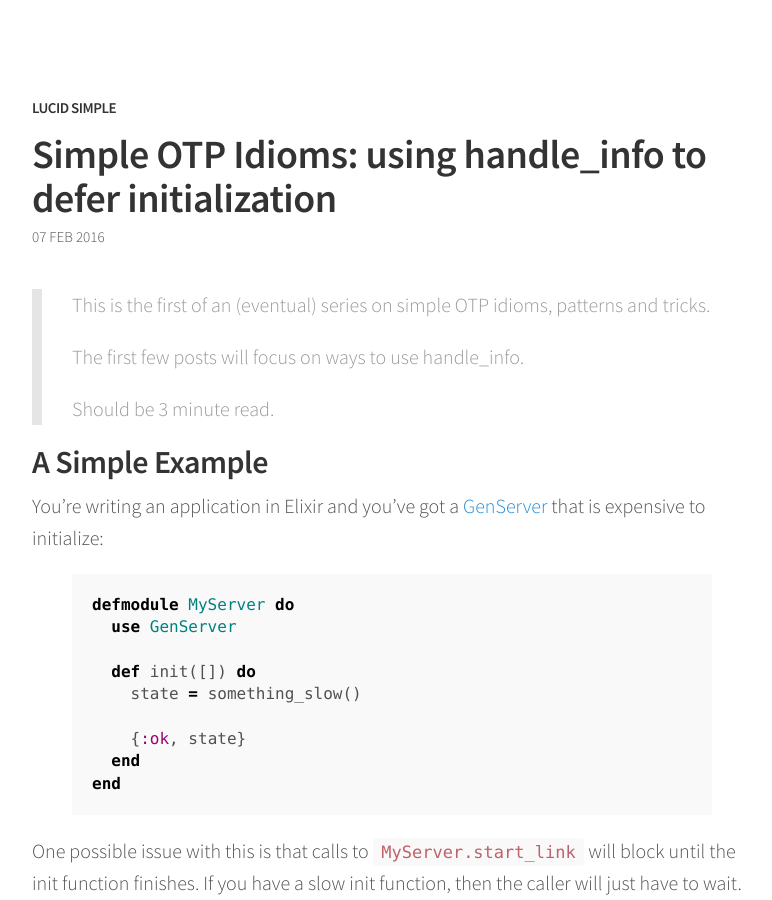
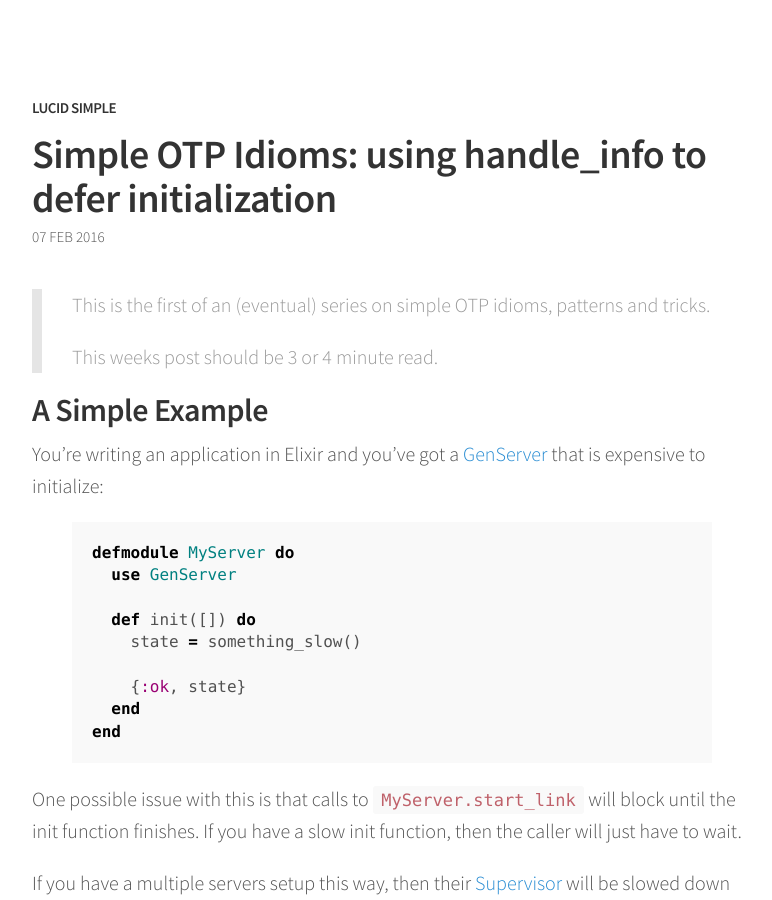
Before and after one commit to jwhiteman/lucidsimple-blog, a Jekyll site: the page built from _posts/2016-02-07-simple-OTP-idioms-using-handle-info-part-1.md, in a window 1280 px wide and 900 px high. Shown: the whole window, without its empty margins (248-1020 px from the left). Built offline with Jekyll 4.4.1, drawn with Linux system fonts in a browser that asks for light colours; Markdown is read by kramdown in place of the engine named in the settings; comment, search, counter and statistics services are not loaded.

Commit message:
Copy change

```diff
--- a/_posts/2016-02-07-simple-OTP-idioms-using-handle-info-part-1.md
+++ b/_posts/2016-02-07-simple-OTP-idioms-using-handle-info-part-1.md
@@ -8,9 +8,7 @@ comments: true
 
 > This is the first of an (eventual) series on simple OTP idioms, patterns and tricks.
 >
-> The first few posts will focus on ways to use handle_info.
->
-> Should be 3 minute read.
+> This weeks post should be 3 or 4 minute read.
 
 ## A Simple Example
 
```
